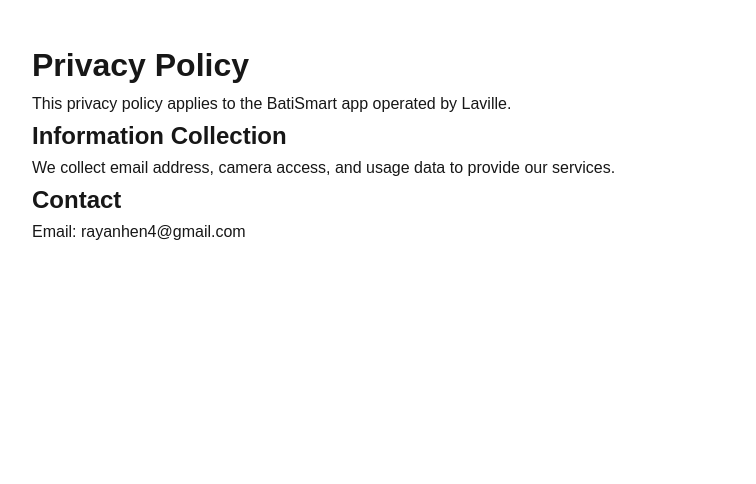
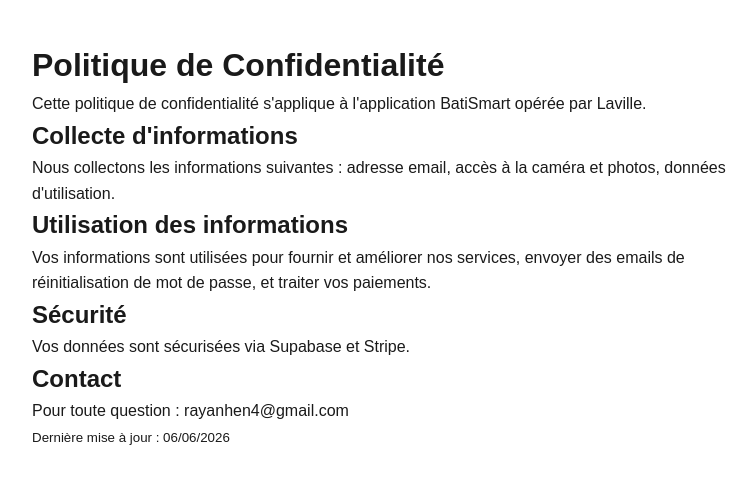
Before and after one commit to claudevr78-stack/batismart-backend, a Next.js app: page /privacy in a window 1280 px wide. Shown: the top 484 px of the page, without its empty margins (248-1004 px from the left). Built offline with nearby package versions, Linux system fonts and the light colour scheme.

Commit message:
Ajout page politique de confidentialité

```diff
--- a/pages/privacy.js
+++ b/pages/privacy.js
@@ -1,12 +1,22 @@
 export default function Privacy() {
   return (
-    <div style={{ maxWidth: 800, margin: '0 auto', padding: 40, fontFamily: 'Arial, sans-serif', lineHeight: 1.6 }}>
-      <h1>Privacy Policy</h1>
-      <p>This privacy policy applies to the BatiSmart app operated by Laville.</p>
-      <h2>Information Collection</h2>
-      <p>We collect email address, camera access, and usage data to provide our services.</p>
+    <div style={{ maxWidth: 800, margin: '0 auto', padding: 40, fontFamily: 'Arial, sans-serif', lineHeight: 1.6, color: '#1a1a1a' }}>
+      <h1>Politique de Confidentialité</h1>
+      <p>Cette politique de confidentialité s'applique à l'application BatiSmart opérée par Laville.</p>
+
+      <h2>Collecte d'informations</h2>
+      <p>Nous collectons les informations suivantes : adresse email, accès à la caméra et photos, données d'utilisation.</p>
+
+      <h2>Utilisation des informations</h2>
+      <p>Vos informations sont utilisées pour fournir et améliorer nos services, envoyer des emails de réinitialisation de mot de passe, et traiter vos paiements.</p>
+
+      <h2>Sécurité</h2>
+      <p>Vos données sont sécurisées via Supabase et Stripe.</p>
+
       <h2>Contact</h2>
-      <p>Email: rayanhen4@gmail.com</p>
+      <p>Pour toute question : rayanhen4@gmail.com</p>
+
+      <p><small>Dernière mise à jour : 06/06/2026</small></p>
     </div>
   );
 }
```
